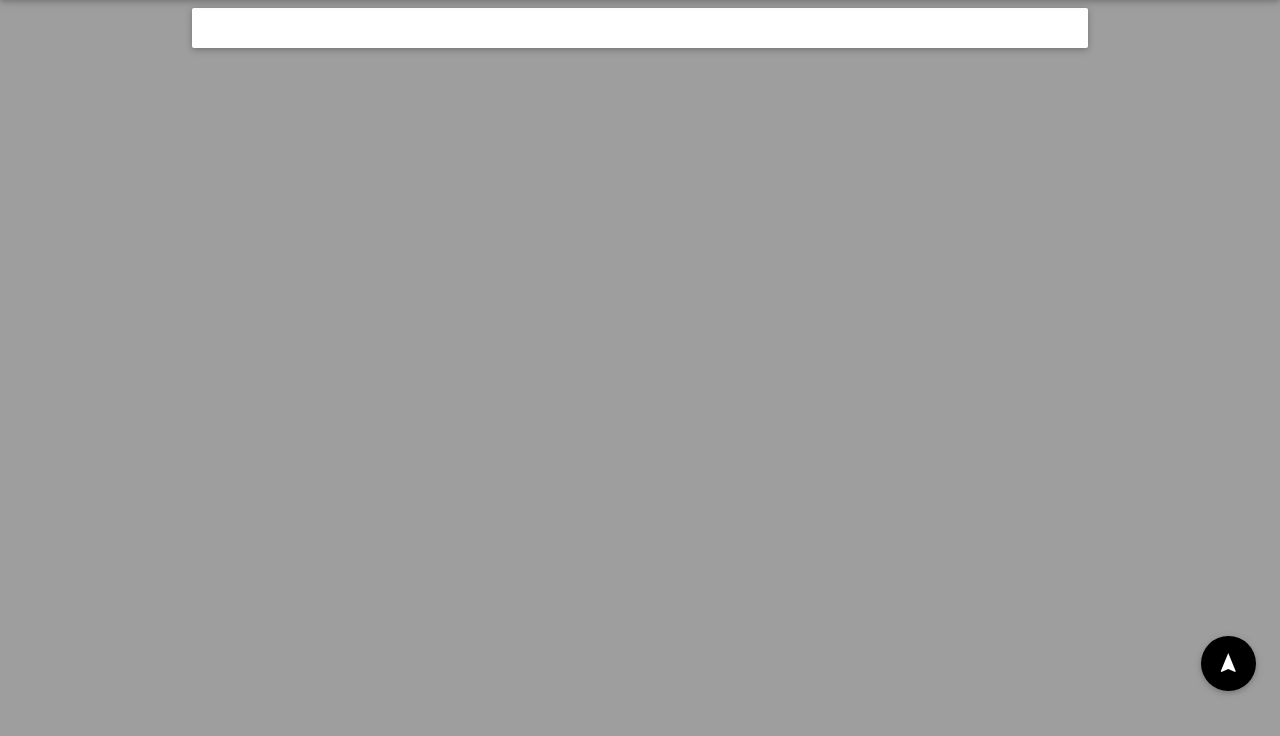
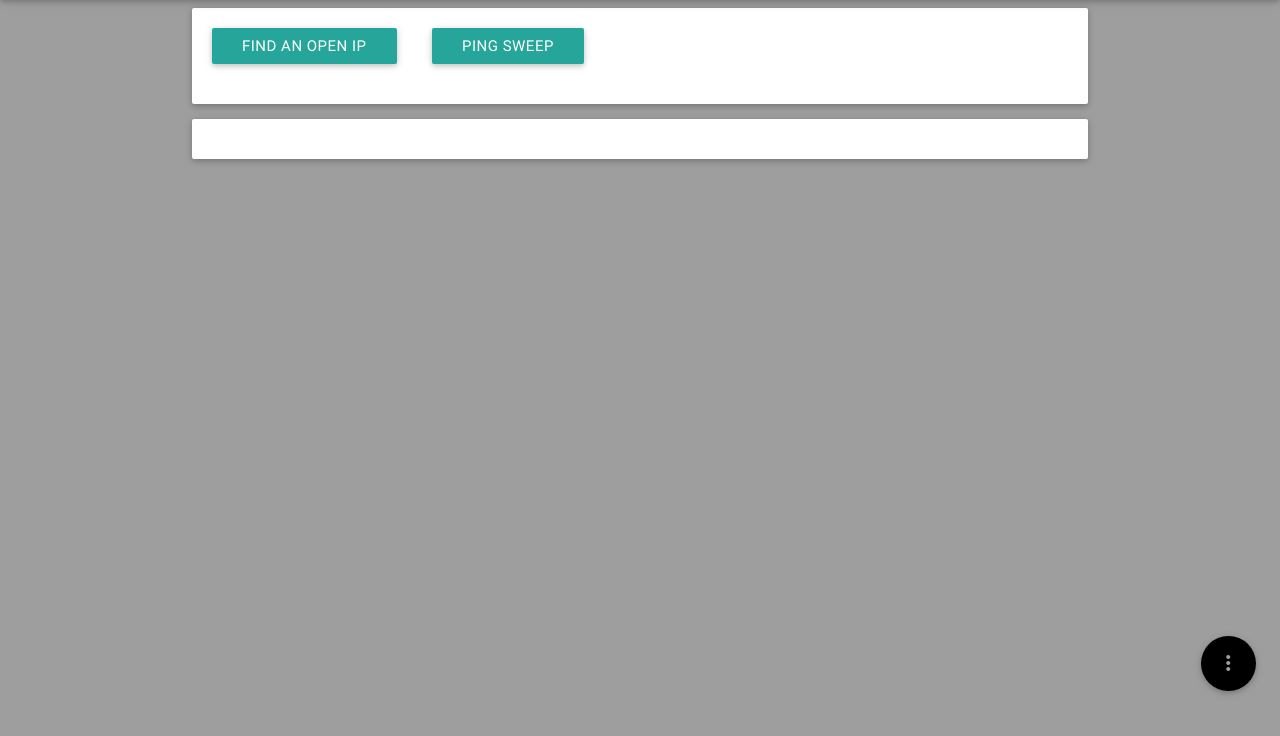
Before and after one commit to jbmyre/ip_manager, a Django app: template templates/ip_manager/host_index.html in a window 1280 px wide. Shown: the part 64-800 px from the top of the page. Run offline with Django 3.2, Linux system fonts and the light colour scheme; the template is opened without the code that fills it: most values are stand-ins (such as "Sample title", 1, 10 or a date in 2020); some libraries are stand-ins or nearby versions.

Commit message:
added open ip button and ping sweep button

```diff
--- a/templates/ip_manager/host_details.html
+++ b/templates/ip_manager/host_details.html
@@ -4,7 +4,7 @@
 </div>
 
 
-<form id="host_update_form" action="http://127.0.0.1:8000/ip_manager/update/host/">
+<form id="host_update_form" action="http://129.228.157.88:8000/ip_manager/update/host/">
     <div class="modal-content">
         {% csrf_token %}
          <input type="hidden" name="address" value="{{ h.address }}"/>
--- a/templates/ip_manager/host_index.html
+++ b/templates/ip_manager/host_index.html
@@ -5,6 +5,19 @@
 {% block content %}
 
     <div class="container">
+
+        <div class="card-panel hoverable">
+           <div class="row">
+               <div class="col s3">
+                   <a class="waves-effect waves-light btn">Find an open IP</a>
+               </div>
+               <div class="col s3">
+                   <a class="waves-effect waves-light btn">Ping Sweep</a>
+               </div>
+           </div>
+        </div>
+
+
         <div class="card-panel hoverable">
             <div id="host_table_div"></div>
             <div id="page_bottom" class="scrollspy"></div>
@@ -13,7 +26,7 @@
 
     <div class="fixed-action-btn" style="bottom: 45px; right: 24px;">
         <a class="btn-floating btn-large black">
-          <i class="large material-icons">navigation</i>
+          <i class="large material-icons grey-text">more_vert</i>
         </a>
          <ul>
           <li><a href="#host_table" class="btn-floating grey darken-3"><i class="material-icons">arrow_upward</i></a></li>
@@ -47,7 +60,7 @@
         function get_host_detail(ip){
           //ajax call - gets form html from server and sets it into a modal
           // var url = "{#% url 'host_details' %#}";
-          var url = "http://129.228.157.232:8000/ip_manager/details/";
+          var url = "http://129.228.157.88:8000/ip_manager/details/";
 
           $('#ip_addr').val(ip);
 
@@ -63,12 +76,12 @@
 
         function load_page() {
             //ajax call to refresh page - used after all host updates
-            $('#host_table_div').load("http://129.228.157.232:8000/ip_manager/host_table/{{subnet_name}}");
+            $('#host_table_div').load("http://129.228.157.88:8000/ip_manager/host_table/{{subnet_name}}");
             init(); // runs docready functions on dynamic html
         }
 
         function ping_host(ip){
-            var url ="http://129.228.157.232:8000/ip_manager/ping_host/" + ip;
+            var url ="http://129.228.157.88:8000/ip_manager/ping_host/" + ip;
             $.get(url,function () {
                 load_page();
             });
--- a/templates/ip_manager/host_table.html
+++ b/templates/ip_manager/host_table.html
@@ -1,7 +1,7 @@
 <table id="host_table" class="bordered highlight responsive-table centered scrollspy">
     <thead>
       <tr>
-          <th>Machine Name</th>
+          <th >Machine Name</th>
           <th class="center tooltipped" data-position="top" data-delay="50" data-tooltip="Click to edit">IP</th>
           <th>Building</th>
           <th>Location</th>
@@ -16,7 +16,7 @@
     <tbody>
       {% for h in hosts %}
       <tr>
-          <td>{{ h.machine_name }}</td>
+          <td class="left">{{ h.machine_name }}</td>
           <td class="center"><a onclick="get_host_detail('{{ h.address }}')">{{ h.address }}</a></td>
           <td>{{ h.building }}</td>
           <td>{{ h.location}}</td>
--- a/views.py
+++ b/views.py
@@ -68,6 +68,7 @@ def single_host_ping(request, ip):
     print ip
     host = Host.objects.get(id=ip)
     output = subprocess.Popen(['ping', '-c', '1', '-t', '2', host.address], stdout=subprocess.PIPE).communicate()[0]
+    print output.decode('utf-8')
     if "unknown host" in output.decode('utf-8'):
         host.ping_status = "Undetermined"
     else:
```
